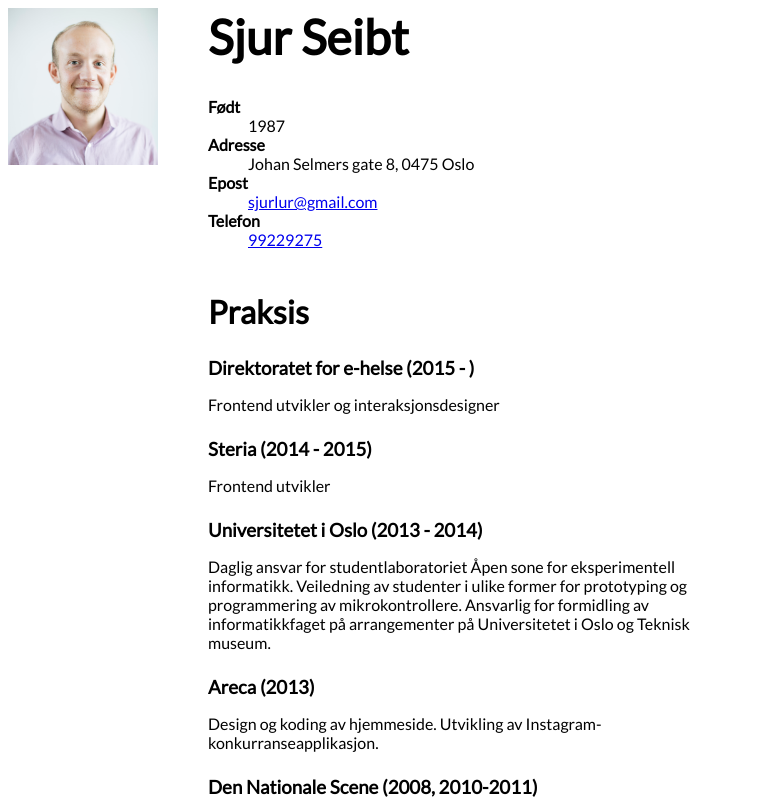
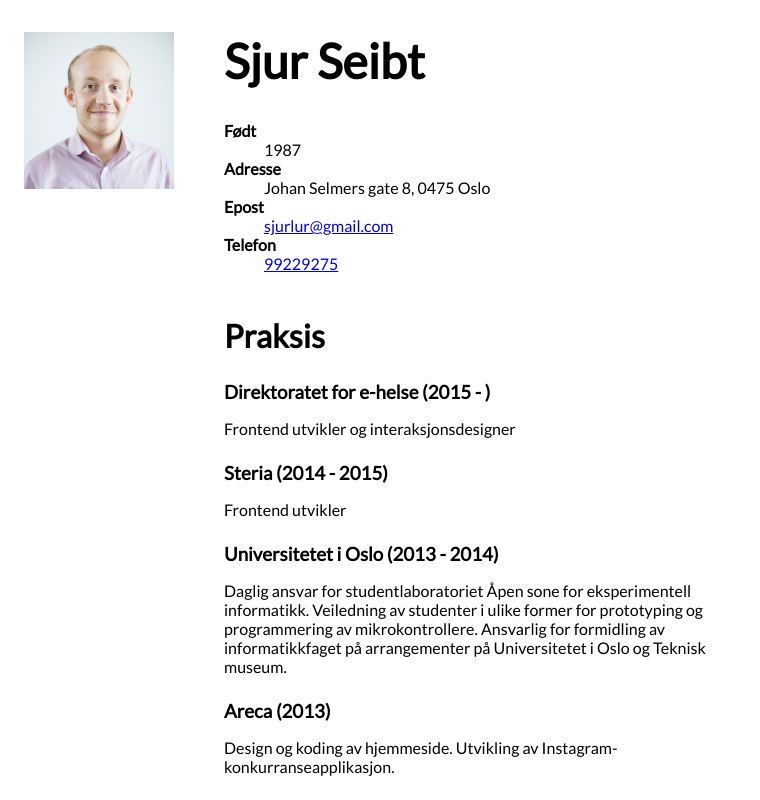
Before and after one commit to sjurlur/cv, a React (Create React App) app: page / in a window 1280 px wide. Shown: the top 800 px of the page, without its empty margins (0-760 px from the left). Built offline with nearby package versions, Linux system fonts and the light colour scheme.

Commit message:
legg på margin

```diff
--- a/src/App.js
+++ b/src/App.js
@@ -10,6 +10,7 @@ injectGlobal`
 `;
 
 const LayoutContainer = styled.div`
+  margin: 2rem 1rem;
   display: grid;
   grid-template-columns: 150px 500px;
   grid-column-gap: 50px;
```
